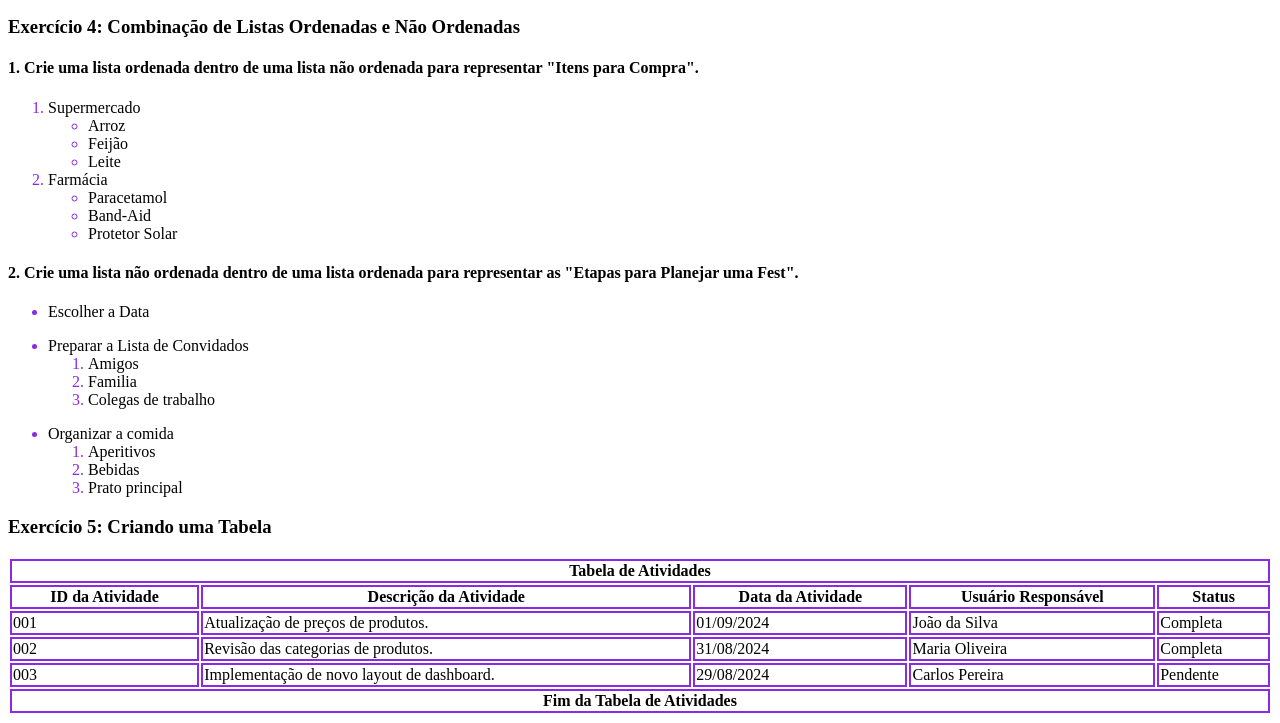
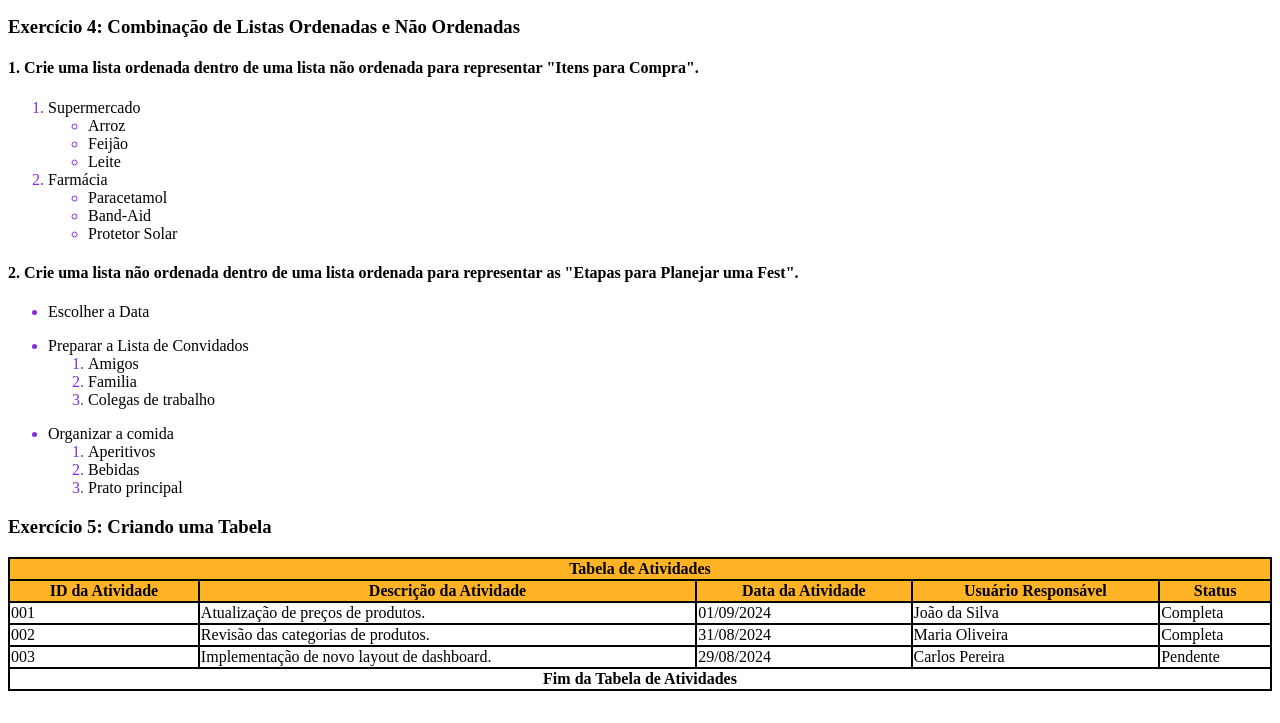
Before and after one commit to coimbrazin/S1_AT3_R5_R6_LIMA, a plain HTML site: page index.html in a window 1280 px wide. Shown: the part 1316-2039 px from the top of the page. After the commit the page ends 2015 px from the top, so only its background shows below. Drawn offline with Linux system fonts and the light colour scheme.

Commit message:
Subindo atv LIMA

```diff
--- a/styleatv.css
+++ b/styleatv.css
@@ -1,9 +1,14 @@
 table {
+  border-collapse: collapse;
     width: 100%;
 }
 
-th, td {
-  border: 2px solid blueviolet;
+td, th {
+  border: 2px solid black;
+}
+
+th {
+  background-color: rgba(255, 166, 0, 0.855);
 }
 
 li::marker {
```
